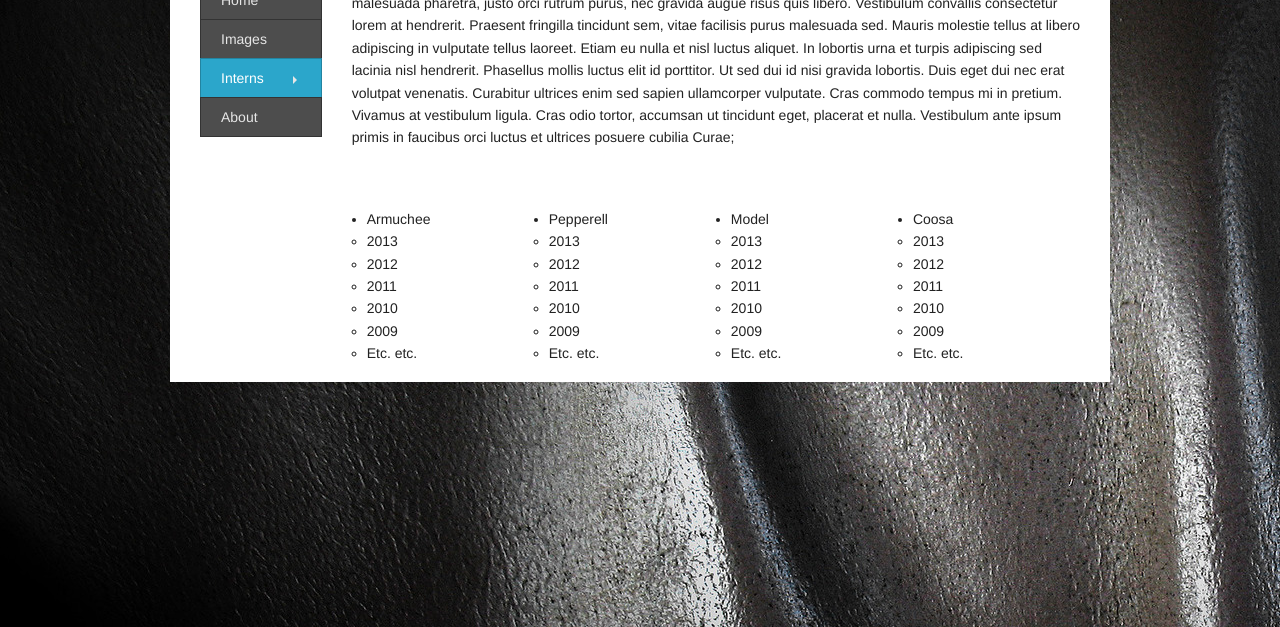
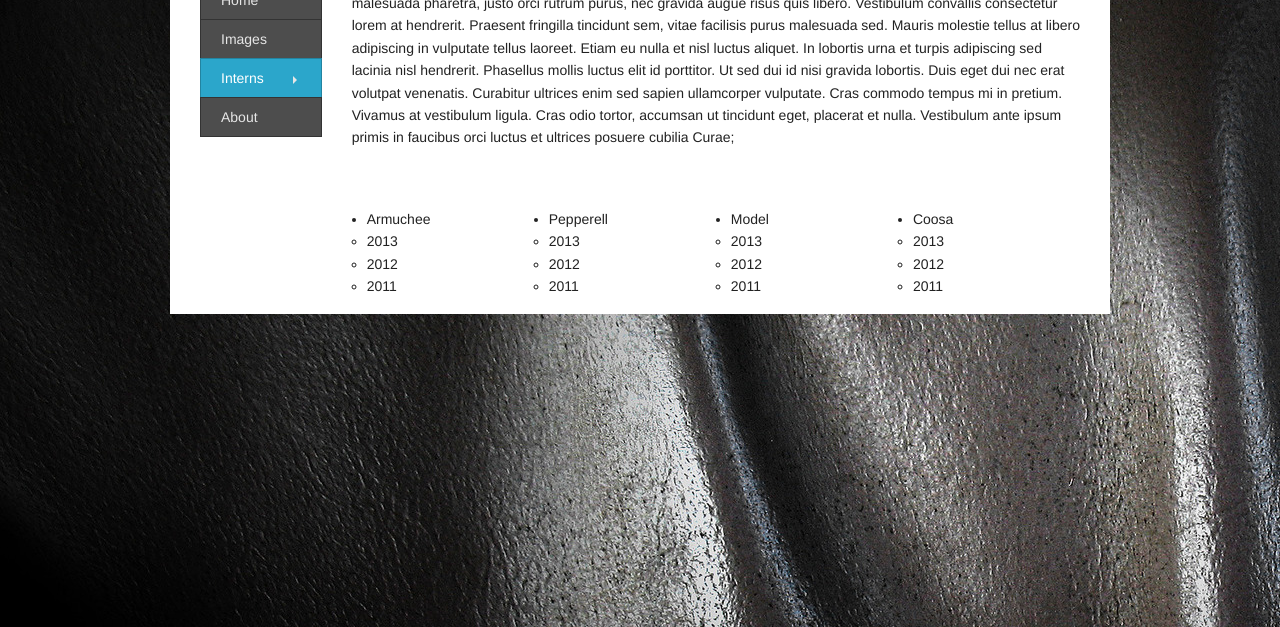
Before and after one commit to bwarner159/executive_internship_html_mockups, a plain HTML site: page interns.html in a window 1280 px wide. Shown: the part 173-800 px from the top of the page. Drawn offline with Linux system fonts and the light colour scheme.

Commit message:
Removed some of the intern profile years.

```diff
--- a/interns.html
+++ b/interns.html
@@ -82,9 +82,6 @@
           <li>2013</li>
           <li>2012</li>
           <li>2011</li>
-          <li>2010</li>
-          <li>2009</li>
-          <li>Etc. etc.</li>
          </ul>
        </ul>
       </div>
@@ -95,9 +92,6 @@
           <li>2013</li>
           <li>2012</li>
           <li>2011</li>
-          <li>2010</li>
-          <li>2009</li>
-          <li>Etc. etc.</li>
          </ul>
        </ul>
       </div>
@@ -108,9 +102,6 @@
          <li>2013</li>
          <li>2012</li>
          <li>2011</li>
-         <li>2010</li>
-         <li>2009</li>
-         <li>Etc. etc.</li>
         </ul>
       </ul>
      </div>
@@ -121,9 +112,6 @@
          <li>2013</li>
          <li>2012</li>
          <li>2011</li>
-         <li>2010</li>
-         <li>2009</li>
-         <li>Etc. etc.</li>
         </ul>
       <ul>
      </div>
```
